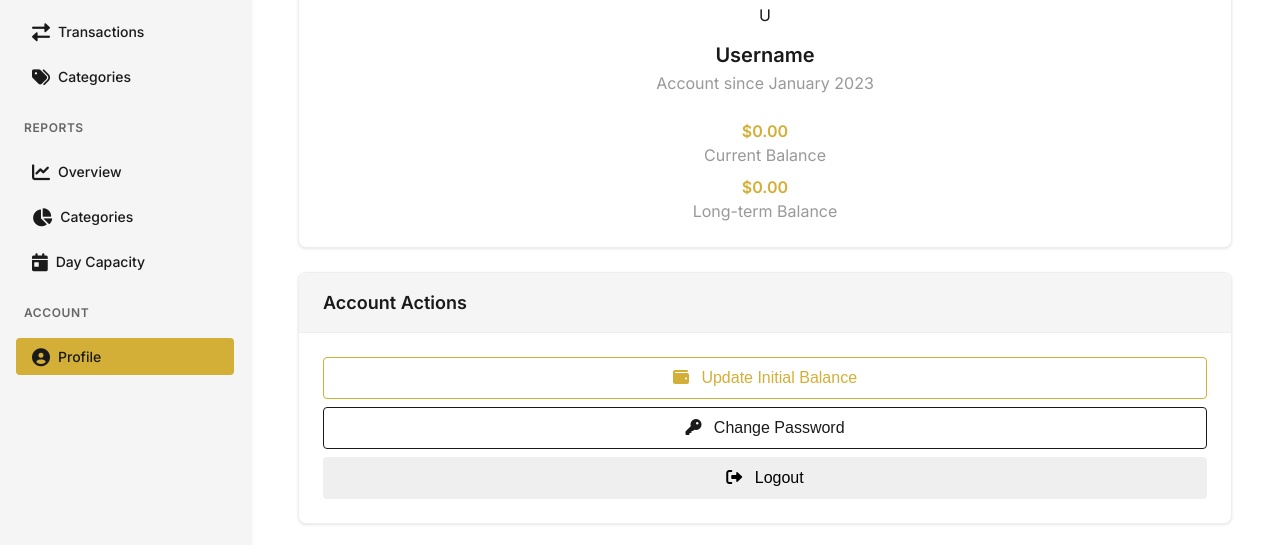
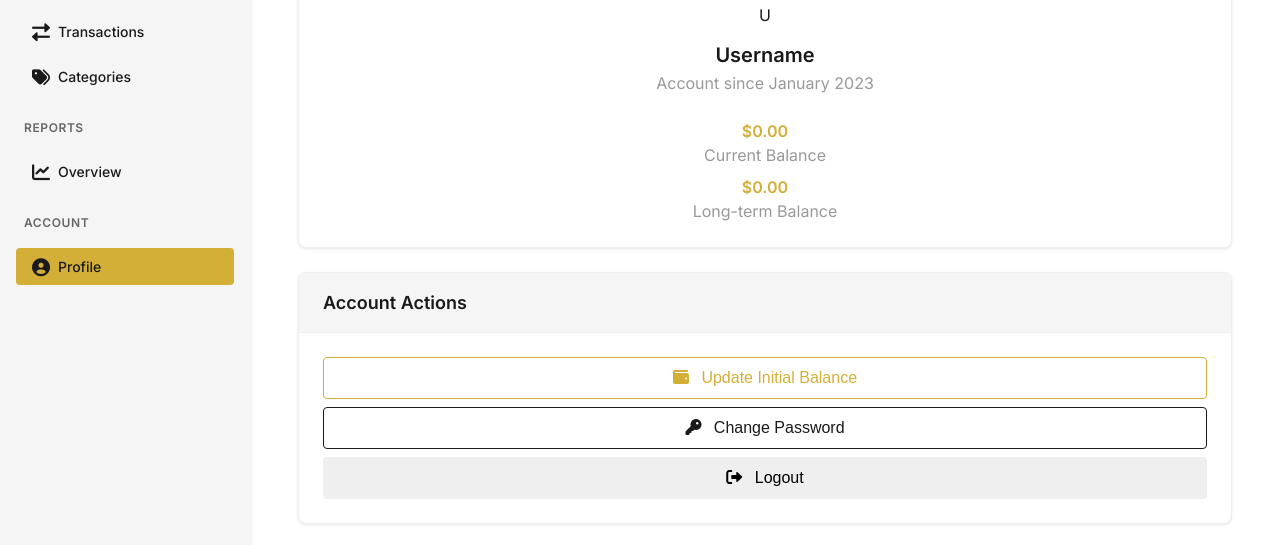
Before and after one commit to ZhuoQiuMcgill/Vela_System, a plain HTML site: page templete/profile.html in a window 1280 px wide. Shown: the part 138-683 px from the top of the page. Drawn offline with Linux system fonts and the light colour scheme; sample sign-in values are in the browser's storage.

Commit message:
sidebar fixed

```diff
--- a/templete/profile.html
+++ b/templete/profile.html
@@ -94,18 +94,6 @@
                                 <a href="reports.html" class="nav-link">
                                     <i class="fas fa-chart-line nav-icon"></i>
                                     <span class="nav-text">Overview</span>
-                                </a>
-                            </li>
-                            <li class="nav-item">
-                                <a href="reports.html?type=categories" class="nav-link">
-                                    <i class="fas fa-chart-pie nav-icon"></i>
-                                    <span class="nav-text">Categories</span>
-                                </a>
-                            </li>
-                            <li class="nav-item">
-                                <a href="reports.html?type=day_capacity" class="nav-link">
-                                    <i class="fas fa-calendar-day nav-icon"></i>
-                                    <span class="nav-text">Day Capacity</span>
                                 </a>
                             </li>
                         </ul>
```
Also changed, not shown: templete/categories.html (+0 -12 lines), templete/dashboard.html (+0 -12 lines), templete/transactions.html (+0 -12 lines).
